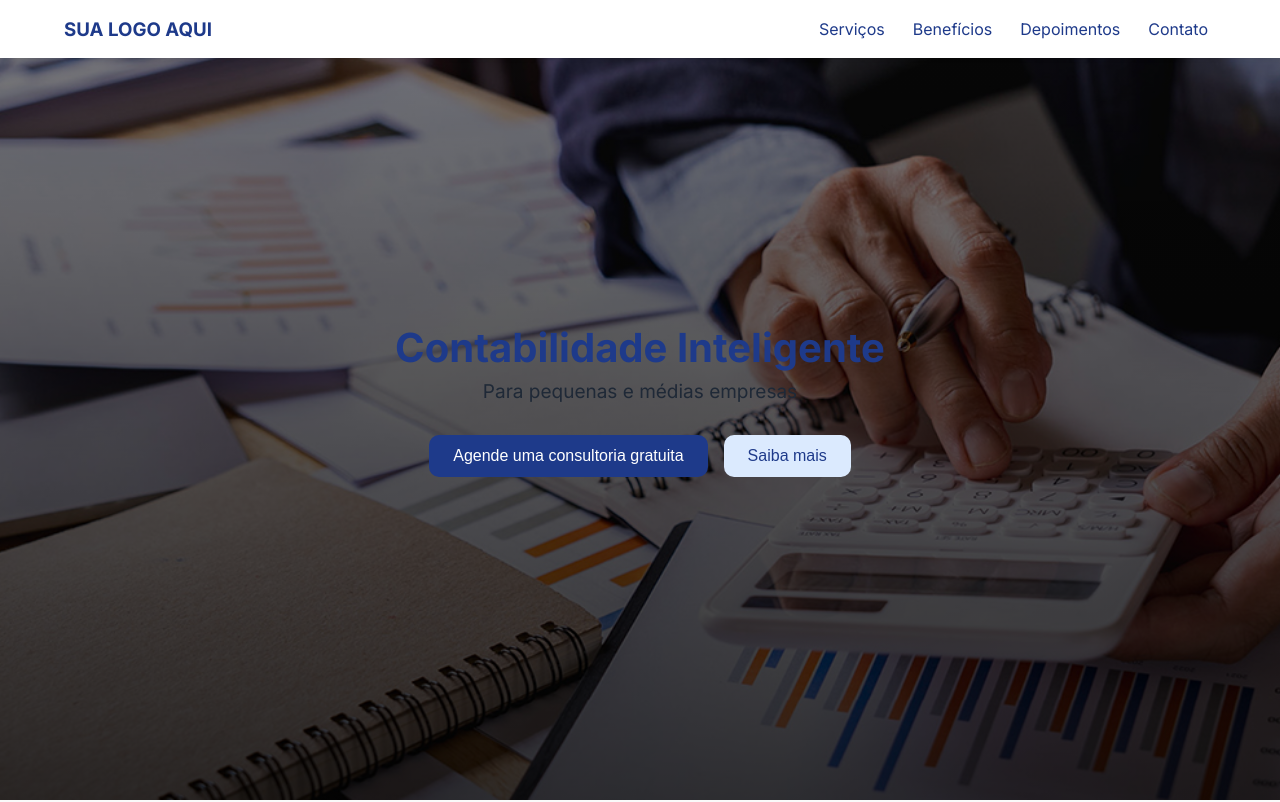
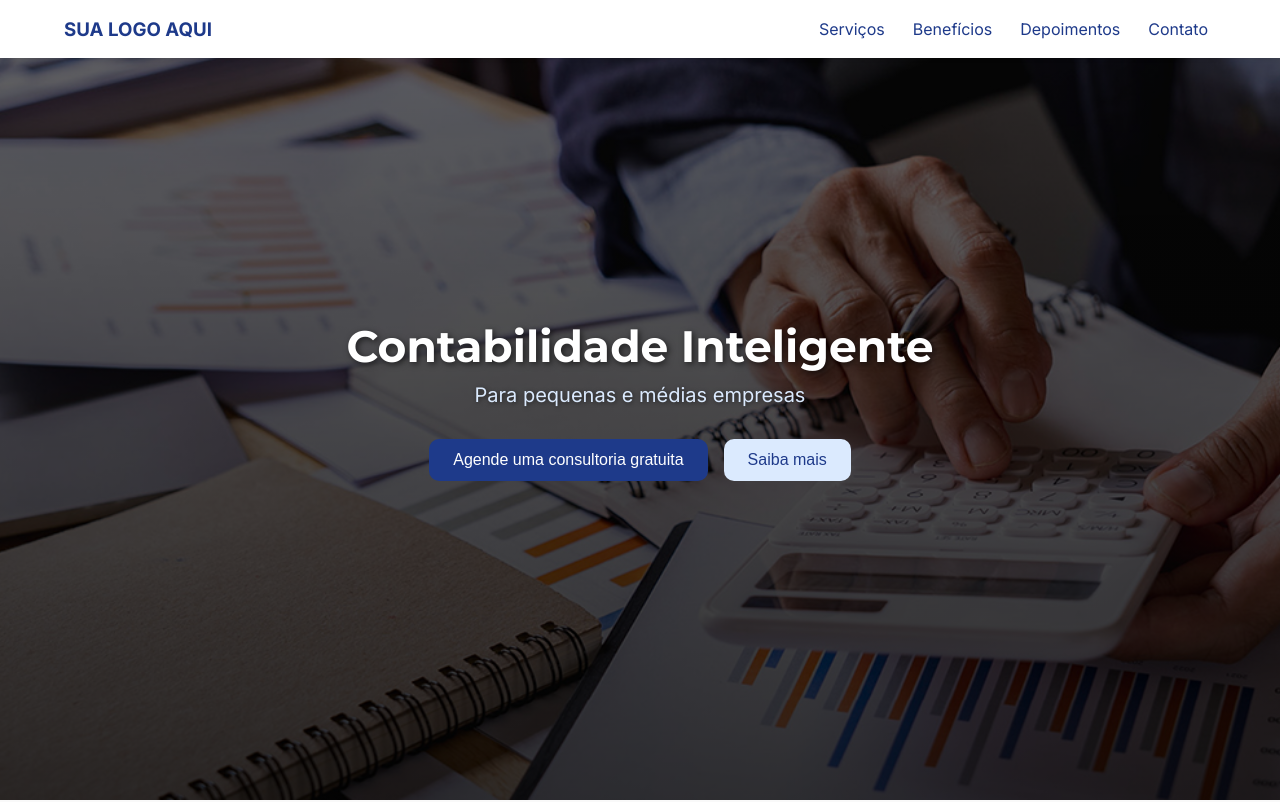
Before and after one commit to isadoracaarvalho/lp-contabilidade, a React (Vite) app: page / in a window 1280 px wide. Shown: the top 802 px of the page. Built offline with nearby package versions, Linux system fonts and the light colour scheme.

Commit message:
bem melhor ok?

```diff
--- a/src/styles/Hero.css
+++ b/src/styles/Hero.css
@@ -1,3 +1,5 @@
+@import url('https://fonts.googleapis.com/css2?family=Montserrat:wght@700&family=Poppins:wght@400;500;600&display=swap');
+
 .hero {
     height: 100vh;
     display: flex;
@@ -6,18 +8,24 @@
     align-items: center;
     text-align: center;
 
-    background: linear-gradient(rgba(0,0,0,0.5), rgba(0,0,0,0.8)), url(../assets/hero-background-img.jpg) no-repeat center center / cover;
+    background: linear-gradient(rgba(0,0,0,0.6), rgba(0,0,0,0.8)), url(../assets/hero-background-img.jpg) no-repeat center center / cover;
     background-attachment: fixed;
 }
 
 .title-container h1 {
-    font-size: 40px;
-    color: var(--color-primary);
+    font-family: 'Montserrat', sans-serif;
+    font-size: 44px;
+    color: var(--color-light);
+    font-weight: 700;
+    text-shadow: 2px 2px 6px rgba(0, 0, 0, 0.6);
 }
 
 .title-container p {
-    font-size: 19px;
-    margin-top: 8px;
+    font-size: 20px;
+    margin-top: 10px;
+    color: var(--color-accent);
+    font-weight: 500;
+    text-shadow: 1px 1px 4px rgba(0, 0, 0, 0.5);
 }
 
 .buttons-container {
```
